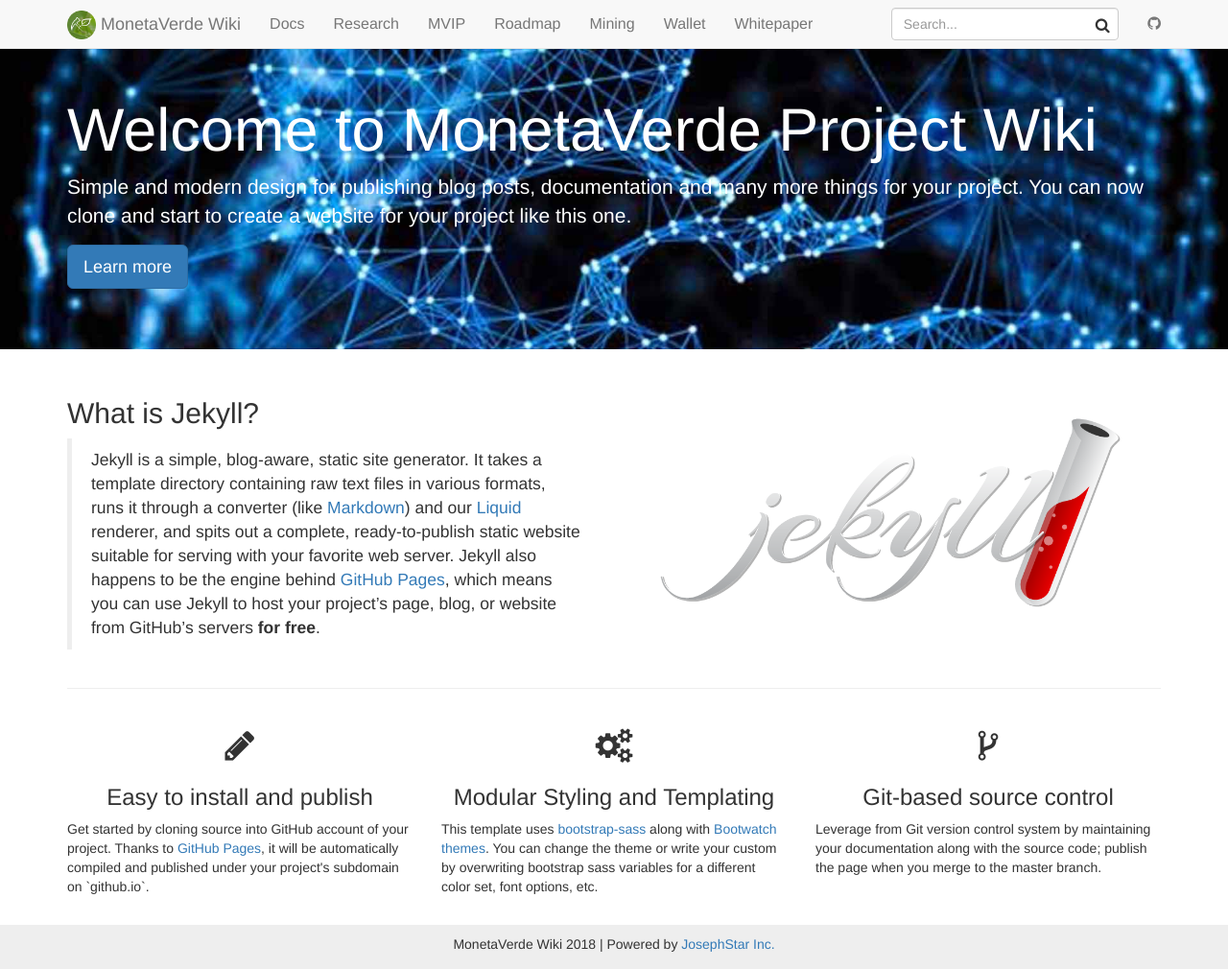
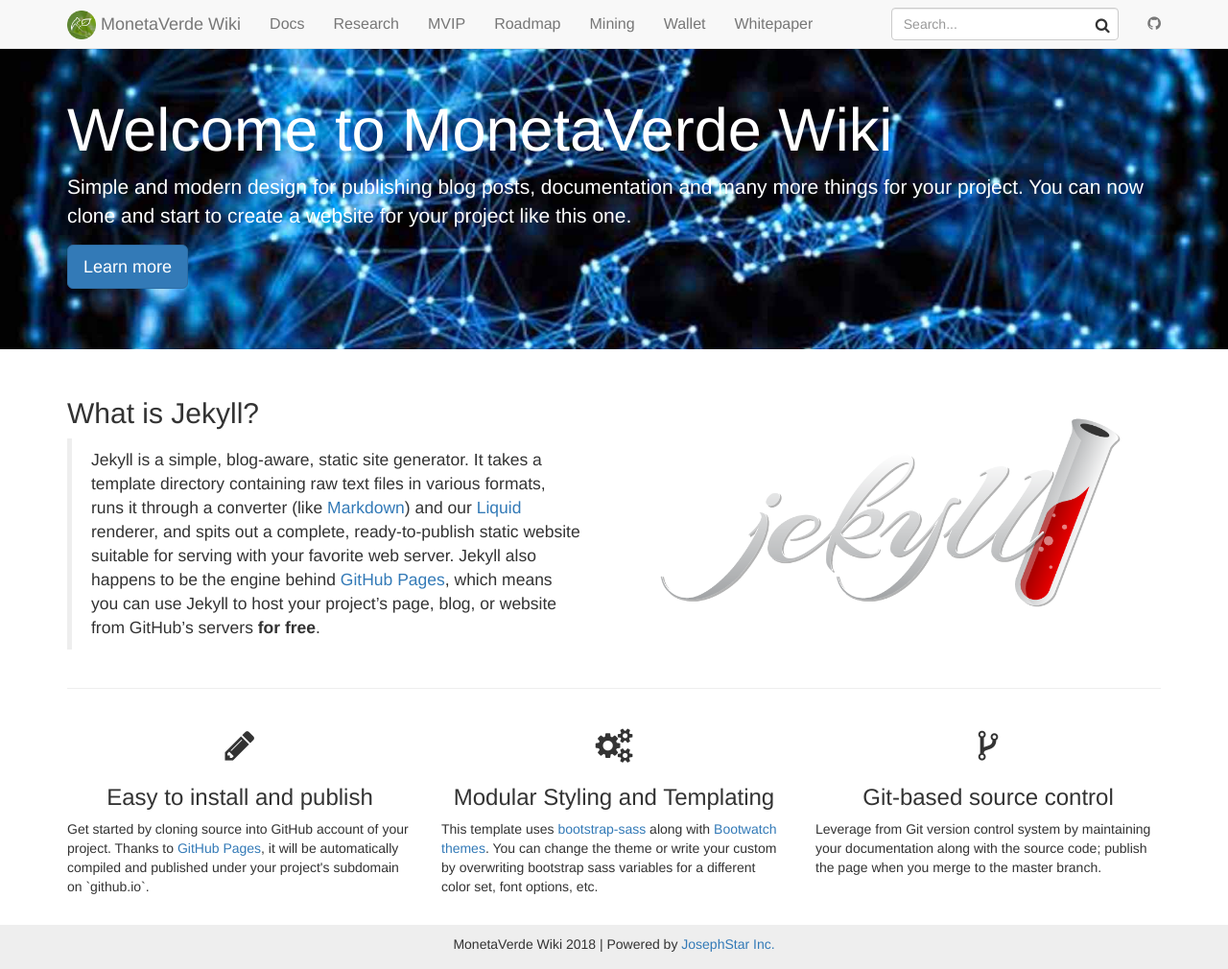
Before and after one commit to ammogcoder/www, a Jekyll site: the page built from index.html, in a window 1280 px wide and 1010 px high. Shown: the whole window at 96% size. Built offline with Jekyll 4.4.1, drawn with Linux system fonts in a browser that asks for light colours; nearby versions of some CDN libraries.

Commit message:
Update _config.yml

```diff
--- a/_config.yml
+++ b/_config.yml
@@ -1,7 +1,7 @@
 # Site settings
 title: MonetaVerde Wiki
 email: info@monetaverde.io
-description-title: Welcome to MonetaVerde Project Wiki
+description-title: Welcome to MonetaVerde Wiki
 
 # baseurl: "/jekyll-doc-theme" # the subpath of your site, e.g. /blog/
 url: https://wiki.monetaverde.io # the base hostname & protocol for your site
```
